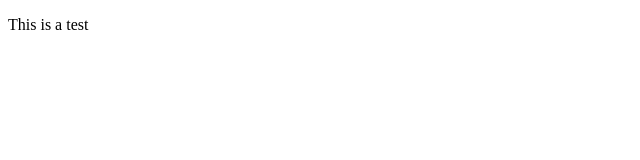
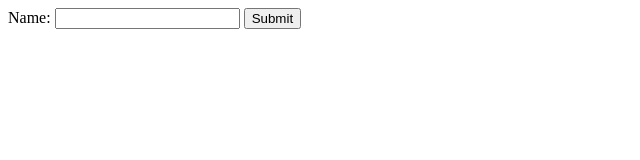
Before and after one commit to aturne13/CPT-264-Project-Files-, a plain HTML site: page index.html in a window 1280 px wide. Shown: the whole page, without its empty margins (0-640 px from the left). Drawn offline with Linux system fonts and the light colour scheme.

Commit message:
Update index.html
This is just a test for the forms.

```diff
--- a/index.html
+++ b/index.html
@@ -1,10 +1,23 @@
 <!DOCTYPE html>
-<html lang="en" dir="ltr">
-  <head>
-    <meta charset="utf-8">
-    <title></title>
-  </head>
-  <body>
-    <p>This is a test</p>
-  </body>
+<html>
+<head>
+<script>
+function validateForm() {
+  var x = document.forms["myForm"]["fname"].value;
+  if (x == "") {
+    alert("Name must be filled out");
+    return false;
+  }
+}
+</script>
+<title>Form Test</title>
+</head>
+<body>
+
+<form name="myForm" action="/action_page.php" onsubmit="return validateForm()" method="post">
+  Name: <input type="text" name="fname">
+  <input type="submit" value="Submit">
+</form>
+
+</body>
 </html>
```
